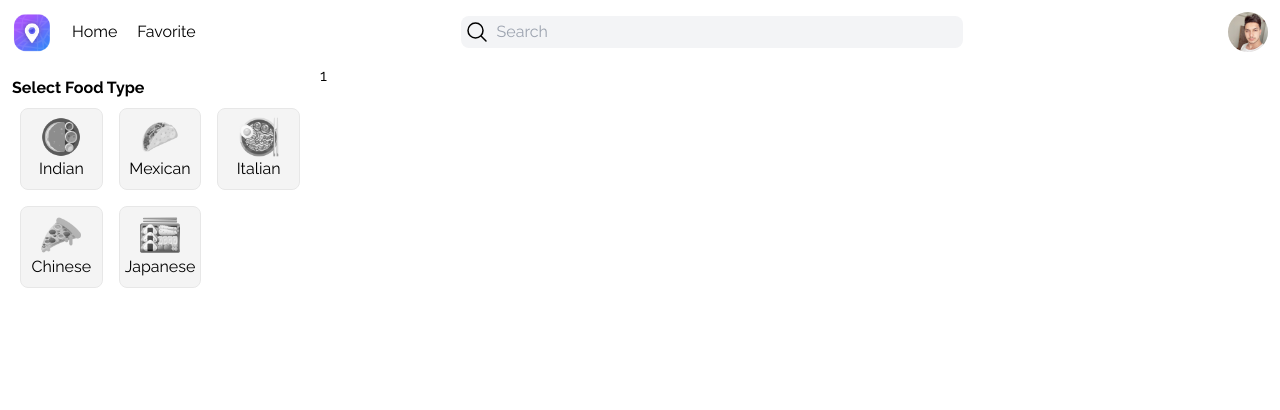
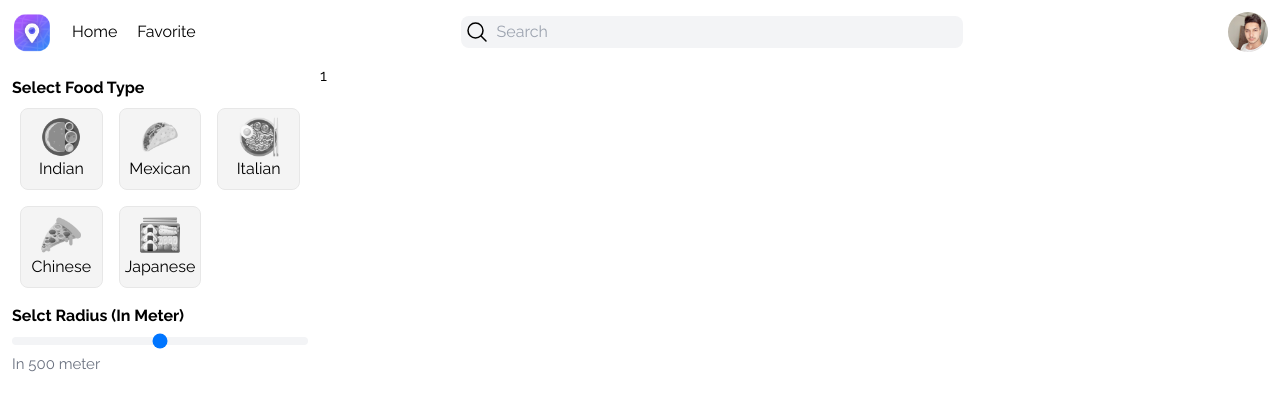
Before and after one commit to sadegh1379/food-map, a Next.js app: page / in a window 1280 px wide. Shown: the top 410 px of the page. Built offline with nearby package versions, Linux system fonts and the light colour scheme; no server answers; sample sign-in values are in the browser's storage.

Commit message:
added range select

```diff
--- a/app/page.tsx
+++ b/app/page.tsx
@@ -1,5 +1,6 @@
 "use client"
 import CategoryList from "@/components/Home/CategoryList";
+import RangeSelect from "@/components/Home/RangeSelect";
 import { useSession } from "next-auth/react";
 import { useRouter } from "next/navigation";
 import { useEffect } from "react";
@@ -15,12 +16,12 @@ export default function Home() {
     }
   }, [sessoion]); // eslint-disable-line
   return (
-    <div className="grid grid-cols-4 h-screen">
+    <div className="grid grid-cols-1 md:grid-cols-4 h-screen">
       <div className="p-3">
         <CategoryList/>
+        <RangeSelect/>
       </div>
       <div className="col-span-3">1</div>
-      <div></div>
     </div>
   );
 }
--- a/components/Home/CategoryList.tsx
+++ b/components/Home/CategoryList.tsx
@@ -11,7 +11,7 @@ function CategoryList() {
   return (
     <div>
       <h2 className="font-bold">Select Food Type</h2>
-      <div className="grid grid-cols-1 md:grid-cols-2 lg:grid-cols-3">
+      <div className="grid grid-cols-2 md:grid-cols-2 lg:grid-cols-3">
         {categoryList.map((item: ICategory, index) => (
           <div
             key={index}
--- /dev/null
+++ b/components/Home/RangeSelect.tsx
@@ -0,0 +1,22 @@
+import { useState } from "react";
+
+function RangeSelect() {
+  const [radius, setRadius] = useState<string>('50');
+  return (
+    <div className="pt-2">
+      <h2 className="font-bold">Selct Radius (In Meter)</h2>
+      <input
+        type="range"
+        value={radius}
+        onChange={(e) => setRadius(e.target.value)}
+        className="bg-gray-100 appearance-none rounded-lg h-2 w-full"
+        min={'0'}
+        max={'100'}
+        step={'10'}
+      />
+      <label className="text-gray-500 text-[15px]">In {+radius as number * 10} meter</label>
+    </div>
+  );
+}
+
+export default RangeSelect;
```
